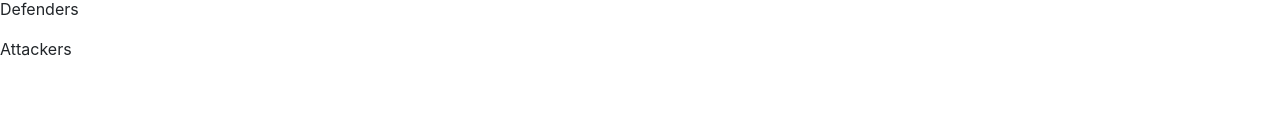
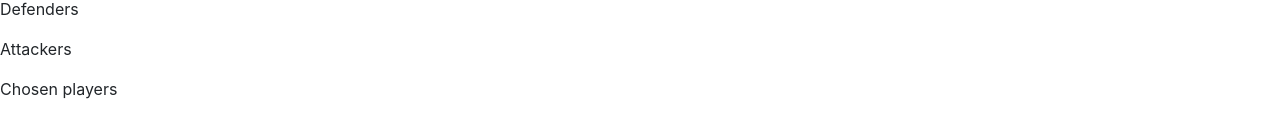
Before and after one commit to caitlinwhiteley/caitlin-bunk-assessment, an Angular app: page /football in a window 1280 px wide. Shown: the part 185-322 px from the top of the page. Built offline with nearby package versions, Linux system fonts and the light colour scheme.

Commit message:
final commit before overnight break, time: 18:00

```diff
--- a/src/app/football/football.component.html
+++ b/src/app/football/football.component.html
@@ -41,8 +41,12 @@
       </li>
   </ul>
 
-  <!-- <form #goaliesForm="ngForm">
-    <div *ngFor="let goalie of goalkeepers">
-      <input type="text">
-    </div>
-  </form> -->
+<p>
+  Chosen players
+</p>
+<ul>
+    <!-- <li *ngFor="let index of chosenGoalkeeper.length">{{ chosenGoalkeeper }} </li>
+    <li *ngFor="let index of chosenAttacker.length">{{ chosenAttacker }} </li>
+    <li *ngFor="let index of chosenDefender.length">{{ chosenDefender }} </li>
+    <li *ngFor="let index of chosenMidfielder.length">{{ chosenMidfielder }} </li> -->
+</ul>
```
